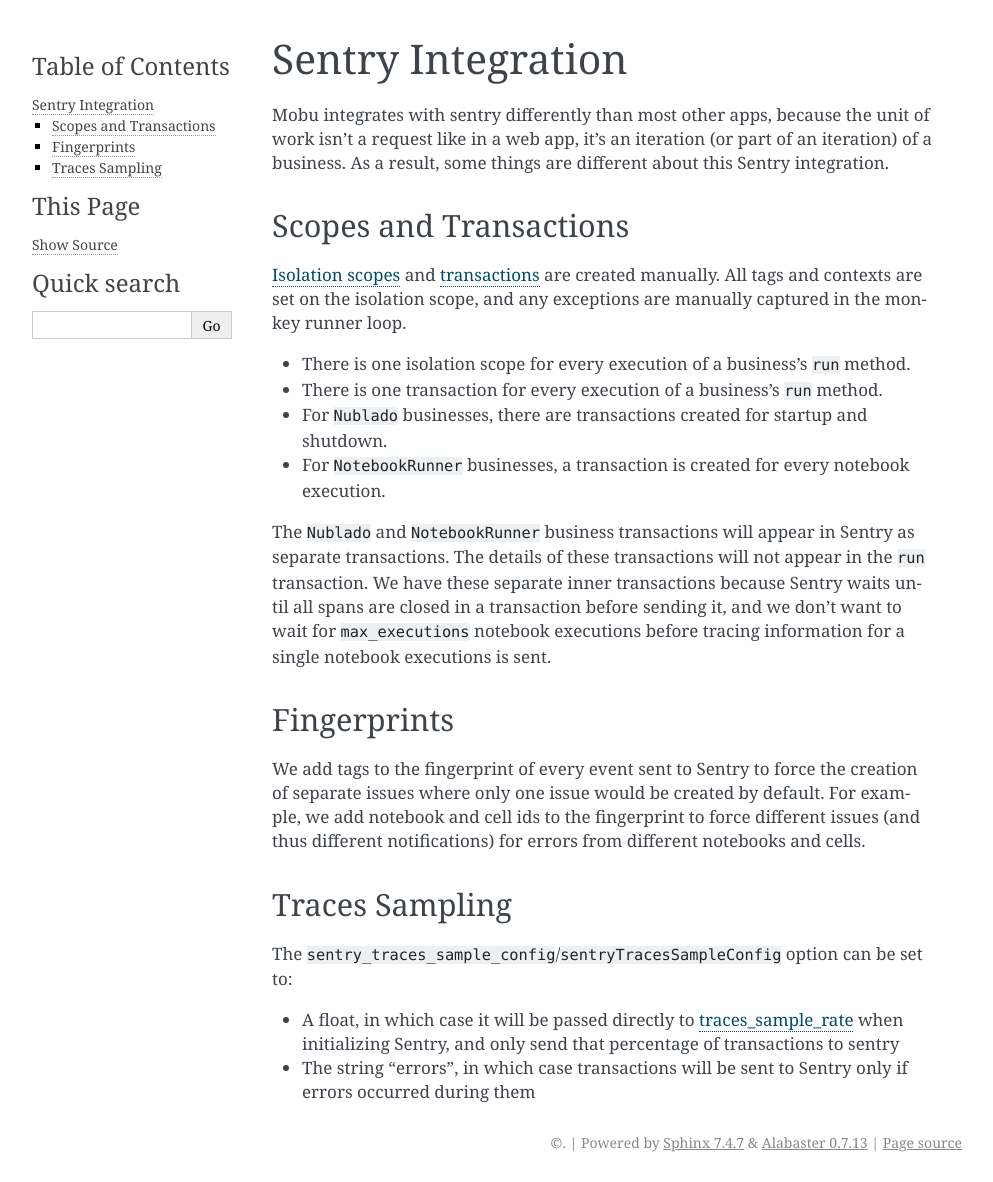
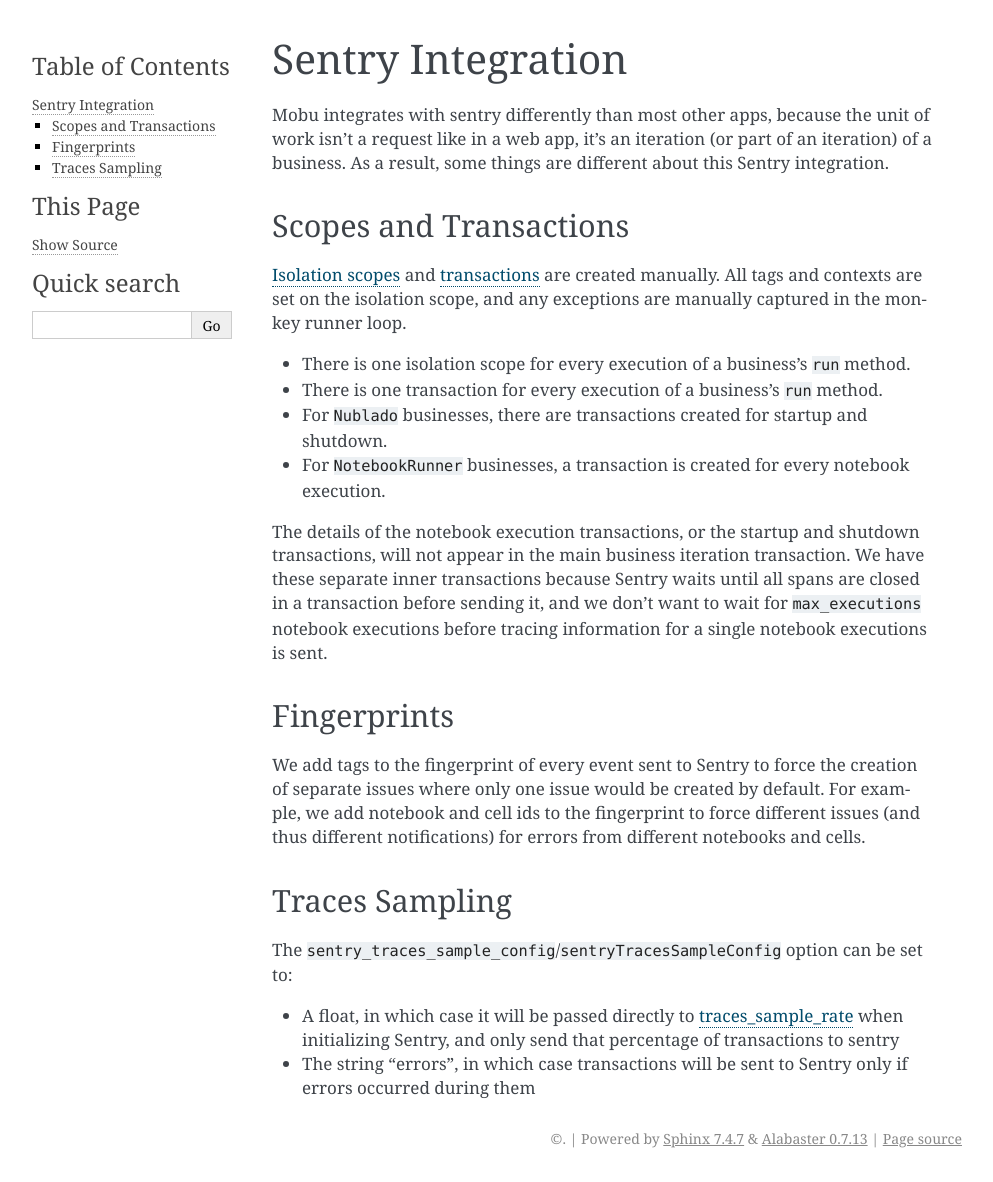
Before and after one commit to lsst-sqre/mobu, a Sphinx documentation site: the page built from docs/development/sentry.rst, in a window 1280 px wide. Shown: the whole page, without its empty margins (148-1141 px from the left). Built offline with Sphinx 7.4.7, drawn with Linux system fonts in a browser that asks for light colours; pages that are not in the unit, such as notebooks, are missing from menus.

Commit message:
docs fix

```diff
--- a/docs/development/sentry.rst
+++ b/docs/development/sentry.rst
@@ -16,8 +16,7 @@ All tags and contexts are set on the isolation scope, and any exceptions are man
 * For ``Nublado`` businesses, there are transactions created for startup and shutdown.
 * For ``NotebookRunner`` businesses, a transaction is created for every notebook execution.
 
-The ``Nublado`` and ``NotebookRunner`` business transactions will appear in Sentry as separate transactions.
-The details of these transactions will not appear in the ``run`` transaction.
+The details of the notebook execution transactions, or the startup and shutdown transactions, will not appear in the main business iteration transaction.
 We have these separate inner transactions because Sentry waits until all spans are closed in a transaction before sending it, and we don't want to wait for ``max_executions`` notebook executions before tracing information for a single notebook executions is sent.
 
 Fingerprints
```
